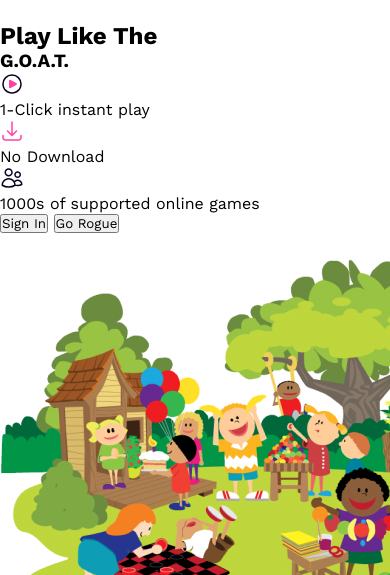
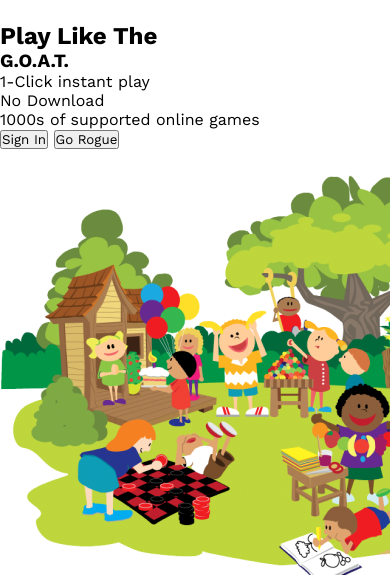
Before and after one commit to ttrue19841984/assignment-2, a plain HTML site: page index.html in a window 390 px wide. Shown: the part 269-844 px from the top of the page. Drawn offline with nearby package versions, Linux system fonts and the light colour scheme.

```diff
--- a/index.html
+++ b/index.html
@@ -50,15 +50,15 @@
           <h2 class="banner-text">Play Like The</h2>
           <h3 class="banner-title">G.O.A.T.</h3>
           <div class="banner-description">
-            <img class="banner-description-icon" src="images/icon1.svg" alt="">
+            <!-- <img class="banner-description-icon" src="images/icon1.svg" alt=""> -->
             <p class="banner-description-text">1-Click instant play</p>
           </div>
           <div class="banner-description">
-            <img class="banner-description-icon" src="images/icon2.svg" alt="">
+            <!-- <img class="banner-description-icon" src="images/icon2.svg" alt=""> -->
             <p class="banner-description-text">No Download</p>
           </div>
           <div class="banner-description">
-            <img class="banner-description-icon" src="images/icon3.svg" alt="">
+            <!-- <img class="banner-description-icon" src="images/icon3.svg" alt=""> -->
             <p class="banner-description-text">1000s of supported online games</p>
           </div>
           <div class="buttons">
```
